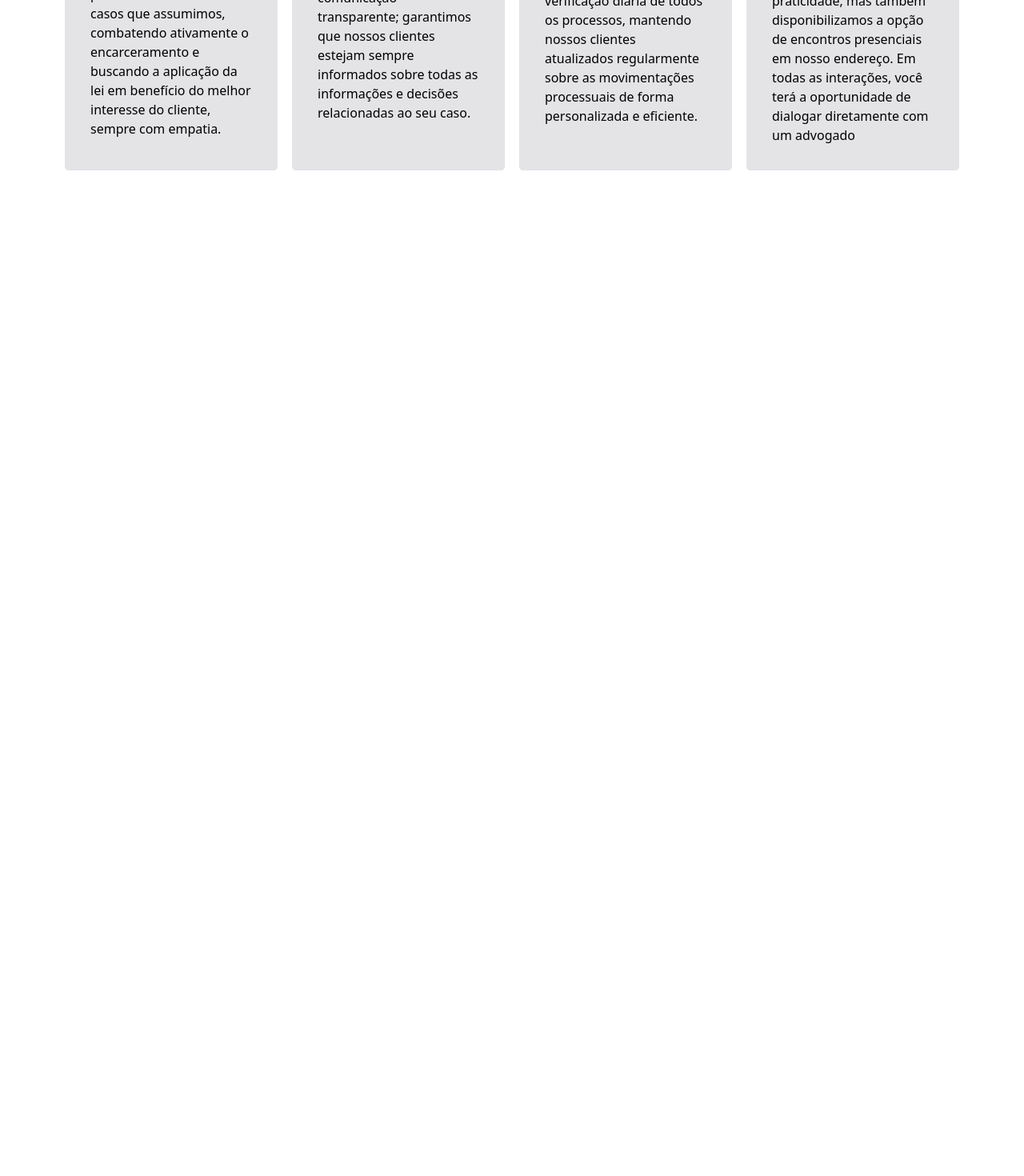
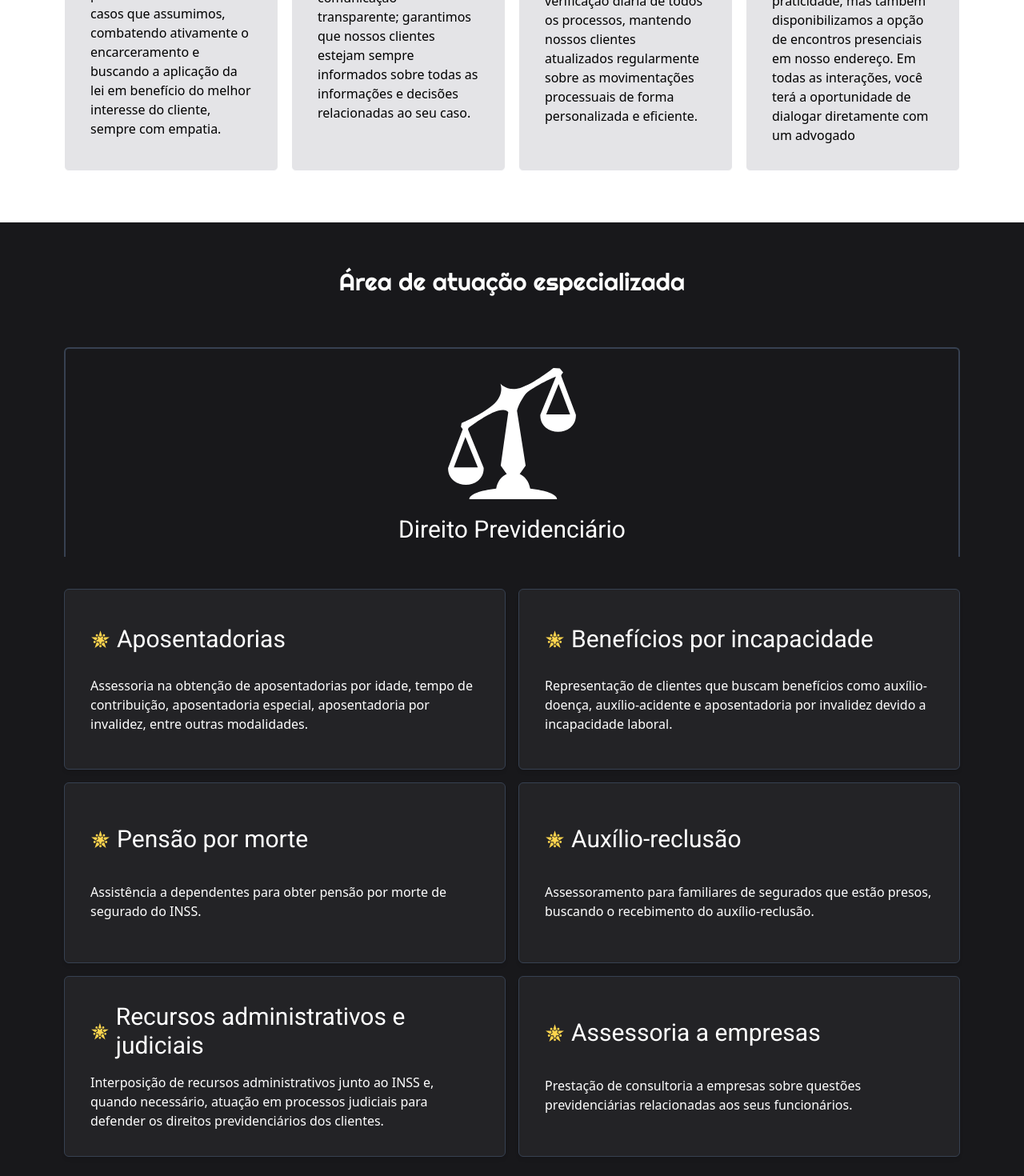
Before and after one commit to andersonjhonatan/project-Advg-RM, a Next.js app: page / in a window 1280 px wide. Shown: the part 1480-2950 px from the top of the page at 80% size. Before the commit the page ends 1694 px from the top, so only its background shows below. Built offline with nearby package versions, Linux system fonts and the light colour scheme.

Commit message:
feat: styles for component atuacao

```diff
--- /dev/null
+++ b/src/components/Atuacao.tsx
@@ -0,0 +1,81 @@
+import React from 'react'
+import { GiInjustice } from 'react-icons/gi'
+
+import { Roboto, Righteous } from 'next/font/google'
+import { GiJusticeStar } from 'react-icons/gi'
+
+const roboto = Roboto({ weight: '400', subsets: ['latin'] })
+const righteous = Righteous({ weight: '400', subsets: ['latin'] })
+
+interface IAtuacao {
+  title: string
+  content: string
+}
+
+const Atuacao: IAtuacao[] = [
+  {
+    title: 'Aposentadorias',
+    content:
+      ' Assessoria na obtenção de aposentadorias por idade, tempo de contribuição, aposentadoria especial, aposentadoria por invalidez, entre outras modalidades.',
+  },
+  {
+    title: 'Benefícios por incapacidade',
+    content:
+      'Representação de clientes que buscam benefícios como auxílio-doença, auxílio-acidente e aposentadoria por invalidez devido a incapacidade laboral.',
+  },
+  {
+    title: 'Pensão por morte',
+    content: 'Assistência a dependentes para obter pensão por morte de segurado do INSS.',
+  },
+  {
+    title: 'Auxílio-reclusão',
+    content:
+      'Assessoramento para familiares de segurados que estão presos, buscando o recebimento do auxílio-reclusão.',
+  },
+  {
+    title: 'Recursos administrativos e judiciais',
+    content:
+      'Interposição de recursos administrativos junto ao INSS e, quando necessário, atuação em processos judiciais para defender os direitos previdenciários dos clientes.',
+  },
+  {
+    title: 'Assessoria a empresas',
+    content:
+      'Prestação de consultoria a empresas sobre questões previdenciárias relacionadas aos seus funcionários.',
+  },
+]
+
+const AtuacaoComponent = () => {
+  return (
+    <div className="bg-zinc-900 h-3/4 w-screen py-6 px-20 object-cover ">
+      <h1 className={`${righteous.className} text-3xl text-white text-center mt-8`}>
+        Área de atuação especializada
+      </h1>
+      <div className="flex flex-col max-w-7xl mx-auto gap-4 items-center">
+        <div className="flex flex-col justify-center items-center border-x-2 border-t-2 rounded-t-md border-gray-700 w-full mt-16 py-4 gap-3">
+          <GiInjustice size={180} className="text-white" />
+          <h1 className={`${roboto.className} text-3xl text-white`}>
+            Direito Previdenciário
+          </h1>
+        </div>
+        <div className="grid grid-cols-2 grid-rows-3 gap-4 place-items-stretch mt-6">
+          {Atuacao.map((atuacao: IAtuacao, index) => (
+            <div
+              className="flex flex-col border border-gray-700 bg-zinc-200/5 text-white rounded-md shadow-700 gap-4 p-8 justify-evenly shadow-md shadow-zinc-900/5"
+              key={index}
+            >
+              <div className="flex items-center gap-2 ">
+                <GiJusticeStar size={25} className="text-amber-300" />
+                <h1 className={`${roboto.className} text-3xl text-white`}>
+                  {' '}
+                  {atuacao.title}
+                </h1>
+              </div>
+              <p>{atuacao.content}</p>
+            </div>
+          ))}
+        </div>
+      </div>
+    </div>
+  )
+}
+export default AtuacaoComponent
--- a/src/components/CardsComponents.tsx
+++ b/src/components/CardsComponents.tsx
@@ -1,4 +1,7 @@
 import React from 'react'
+import { Roboto } from 'next/font/google'
+
+const roboto = Roboto({ weight: '400', subsets: ['latin'] })
 
 interface ICards {
   title: string
@@ -30,7 +33,7 @@ const cards: ICards[] = [
 
 const CardsComponents = () => {
   return (
-    <div className="w-full items-center flex flex-col px-20">
+    <div className="w-full items-center flex flex-col pb-16 px-20 ">
       <div className="text-3xl text-white p-12">
         <p className="text-center italic text-black">Por que me escolher? </p>
         <p className="text-center font-semibold text-black">Experiência e dedicação ao cliente!</p>
@@ -41,7 +44,7 @@ const CardsComponents = () => {
             className="flex flex-col border border-white bg-zinc-200 text-black rounded-md shadow-700 gap-4 p-8 justify-evenly items-center "
             key={index}
           >
-            <h1 className="text-3xl">{card.title}</h1>
+            <h1 className= {`${roboto.className} text-3xl text-black`}>{card.title}</h1>
             <p>{card.content}</p>
           </div>
         ))}
--- a/src/pages/index.tsx
+++ b/src/pages/index.tsx
@@ -1,14 +1,16 @@
-import AboutComponent from "@/components/AboutComponent";
-import CardsComponents from "@/components/CardsComponents";
-import { Roboto } from "next/font/google";
+import AboutComponent from '@/components/AboutComponent'
+import AtuacaoComponent from '@/components/Atuacao'
+import CardsComponents from '@/components/CardsComponents'
+import { Roboto } from 'next/font/google'
 
-const roboto = Roboto({ weight: "700", subsets: ["latin"] });
+const roboto = Roboto({ weight: '700', subsets: ['latin'] })
 
 export default function Home() {
   return (
     <main className="mt-28">
       <AboutComponent />
       <CardsComponents />
+      <AtuacaoComponent />
     </main>
-  );
+  )
 }
```
Also changed, not shown: package.json (+5 -4 lines), public/pngwing.com (1).png (added), 1 other file (tests, documents, lock files or other folders).
